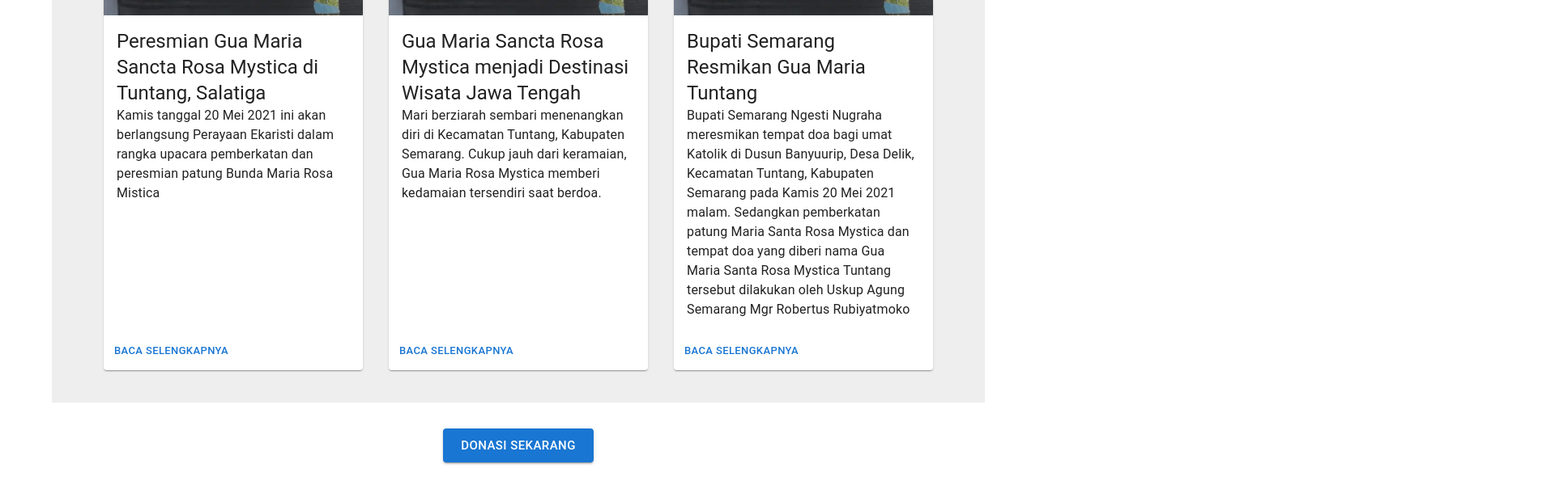
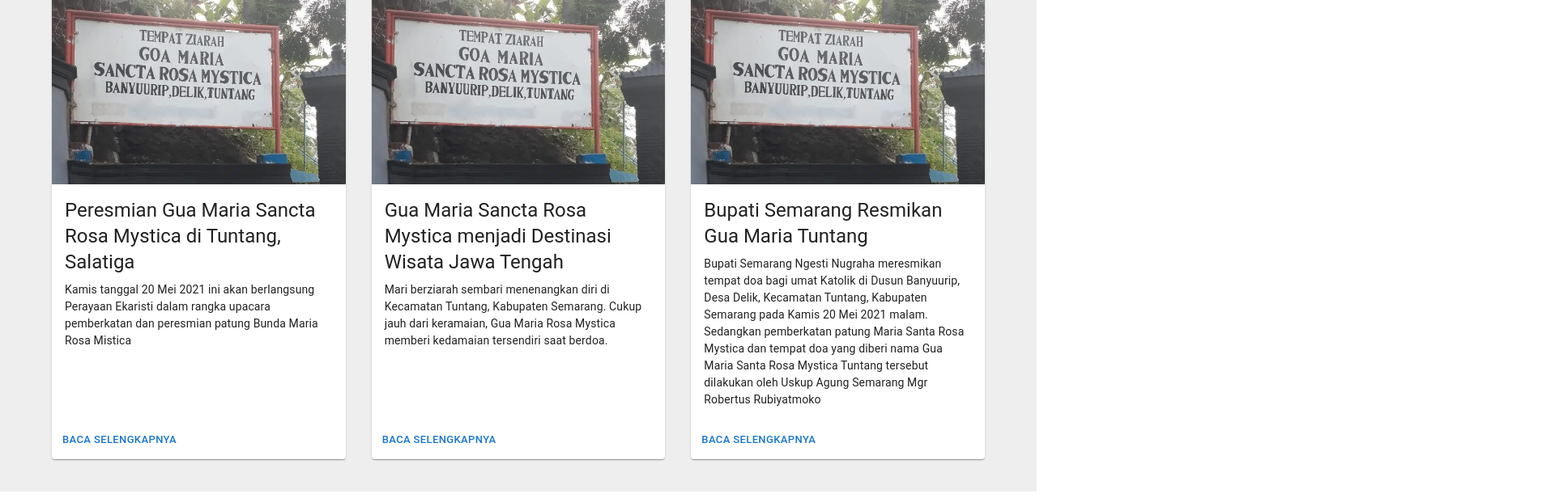
Before and after one commit to jharrvis/Website-GMSRM-Donasi, a Next.js app: page /home in a window 1280 px wide. Shown: the part 4080-4696 px from the top of the page at 81% size, 1920 px wide, since content can reach past the window. Built offline with nearby package versions, Linux system fonts and the light colour scheme.

Commit message:
Update halaman utama

```diff
--- a/app/globals.css
+++ b/app/globals.css
@@ -36,7 +36,7 @@ nav ul li a:hover {
 }
 
 main {
-  padding: 20px;
+  overflow: hidden;
 }
 
 /* globals.css */
--- a/app/home/page.js
+++ b/app/home/page.js
@@ -10,7 +10,7 @@ export default function HomePage() {
   return (
     <main>
       <Slideshow />
-      <Container className="p-6">
+      <Container className="py-6">
         <Typography variant="h4" component="h1" align="center" gutterBottom>
           Selamat Datang di Gua Maria Sancta Rosa Mystica
         </Typography>
@@ -29,7 +29,7 @@ export default function HomePage() {
         </Box>
 
         {/* Aktivitas */}
-        <Box my={4} p={5} bgcolor="#EEEEEE">
+        <Box my={4} py={5} bgcolor="#EEEEEE" sx={{ width: '100vw', marginLeft: 'calc(-50vw + 50%)' }}>
           <Container>
             <Typography variant="h4" component="h2" align="center" gutterBottom>
               Aktivitas
--- a/components/ActivityCard.js
+++ b/components/ActivityCard.js
@@ -1,5 +1,6 @@
 'use client';
 import * as React from 'react';
+import Link from 'next/link';
 import Card from '@mui/material/Card';
 import CardActions from '@mui/material/CardActions';
 import CardContent from '@mui/material/CardContent';
@@ -21,12 +22,14 @@ export default function ActivityCard({ activity }) {
         <Typography variant="h5" component="h3">
           {activity.title}
         </Typography>
-        <Typography variant="body1">
+        <Typography variant="body1" sx={{ fontSize: '0.875rem', marginTop: '8px' }}>
           {activity.description}
         </Typography>
       </CardContent>
       <CardActions>
-        <Button size="small">Baca Selengkapnya</Button>
+        <Link href={activity.link} target="_blank" rel="noopener noreferrer">
+            <Button size="small">Baca Selengkapnya</Button>
+        </Link>
       </CardActions>
     </Card>
   );
--- a/components/activities.js
+++ b/components/activities.js
@@ -3,16 +3,19 @@ export const activities = [
     {
       title: 'Peresmian Gua Maria Sancta Rosa Mystica di Tuntang, Salatiga',
       description: 'Kamis tanggal 20 Mei 2021 ini akan berlangsung Perayaan Ekaristi dalam rangka upacara pemberkatan dan peresmian patung Bunda Maria Rosa Mistica',
-      img: '/images/img-1.webp'
+      img: '/images/img-1.webp',
+      link: 'https://www.sesawi.net/peresmian-gua-maria-santa-rosa-mistica-di-tuntang-salatiga/'
     },
     {
       title: 'Gua Maria Sancta Rosa Mystica menjadi Destinasi Wisata Jawa Tengah',
       description: 'Mari berziarah sembari menenangkan diri di Kecamatan Tuntang, Kabupaten Semarang. Cukup jauh dari keramaian, Gua Maria Rosa Mystica memberi kedamaian tersendiri saat berdoa.',
-      img: '/images/img-1.webp'
+      img: '/images/img-1.webp',
+      link: 'https://visitjawatengah.jatengprov.go.id/id/regency/kabupaten-semarang/destinasi-wisata/gua-maria-rosa-mystica'
     },
     {
       title: 'Bupati Semarang Resmikan Gua Maria Tuntang',
       description: 'Bupati Semarang Ngesti Nugraha meresmikan tempat doa bagi umat Katolik di Dusun Banyuurip, Desa Delik, Kecamatan Tuntang, Kabupaten Semarang pada Kamis 20 Mei 2021 malam. Sedangkan pemberkatan patung Maria Santa Rosa Mystica dan tempat doa yang diberi nama Gua Maria Santa Rosa Mystica Tuntang tersebut dilakukan oleh Uskup Agung Semarang Mgr Robertus Rubiyatmoko',
-      img: '/images/img-1.webp'
+      img: '/images/img-1.webp',
+      link: 'https://cakram.net/2021/05/bupati-semarang-resmikan-gua-maria-tuntang/'
     }
   ];
--- /dev/null
+++ b/postcss.config.js
@@ -0,0 +1,6 @@
+module.exports = {
+  plugins: {
+    tailwindcss: {},
+    autoprefixer: {},
+  },
+}
```
